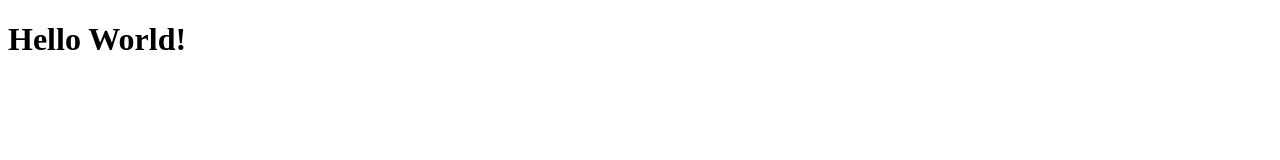
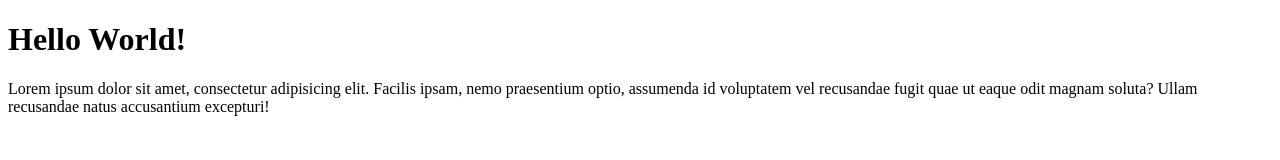
Before and after one commit to ProTrainerPls/wpu-git-test, a plain HTML site: page index.html in a window 1280 px wide. Drawn offline with Linux system fonts and the light colour scheme.

Commit message:
menambahkan paragraf

```diff
--- a/index.html
+++ b/index.html
@@ -8,5 +8,6 @@
 </head>
 <body>
     <h1>Hello World!</h1>
+    <p>Lorem ipsum dolor sit amet, consectetur adipisicing elit. Facilis ipsam, nemo praesentium optio, assumenda id voluptatem vel recusandae fugit quae ut eaque odit magnam soluta? Ullam recusandae natus accusantium excepturi!</p>
 </body>
 </html>
```
